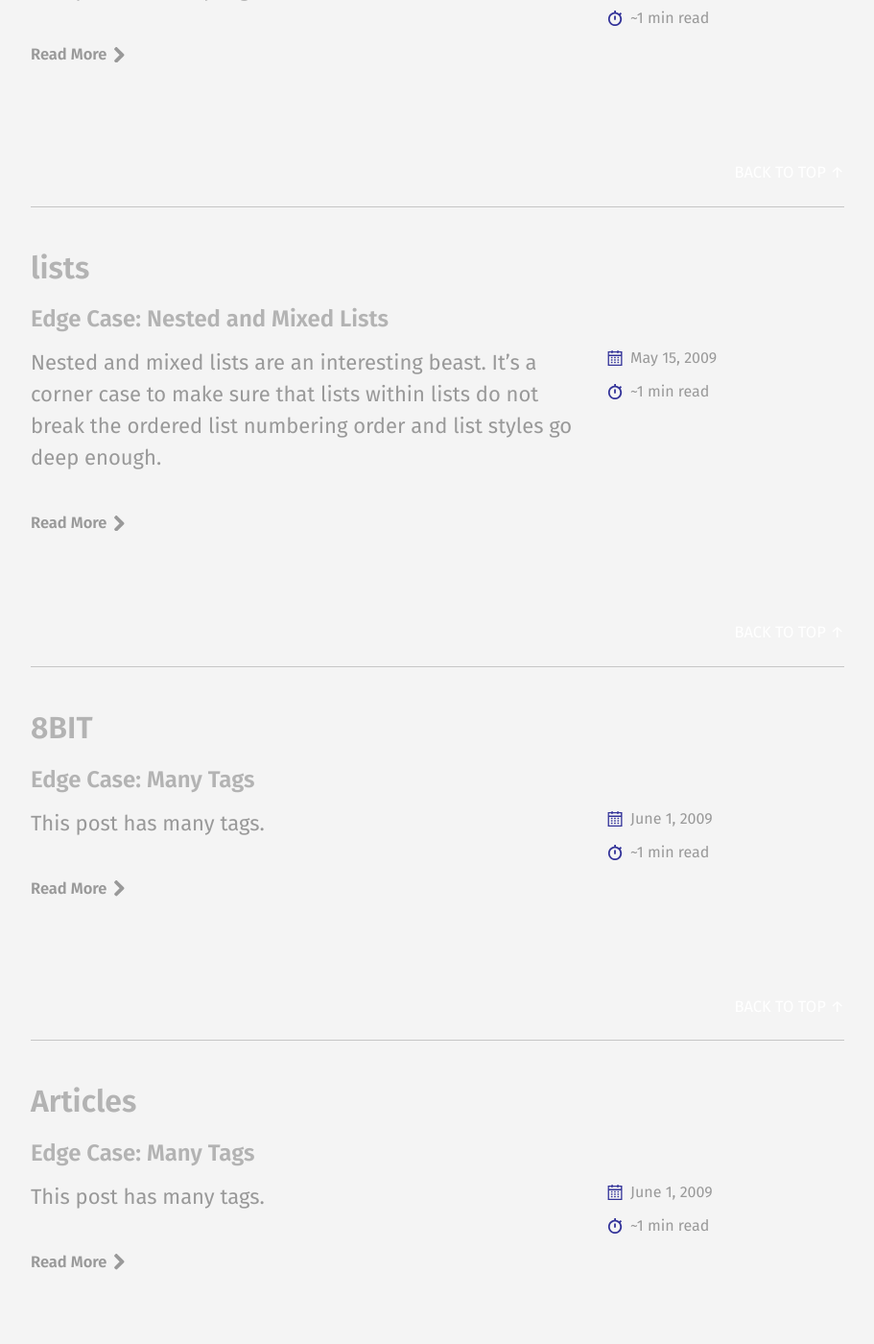
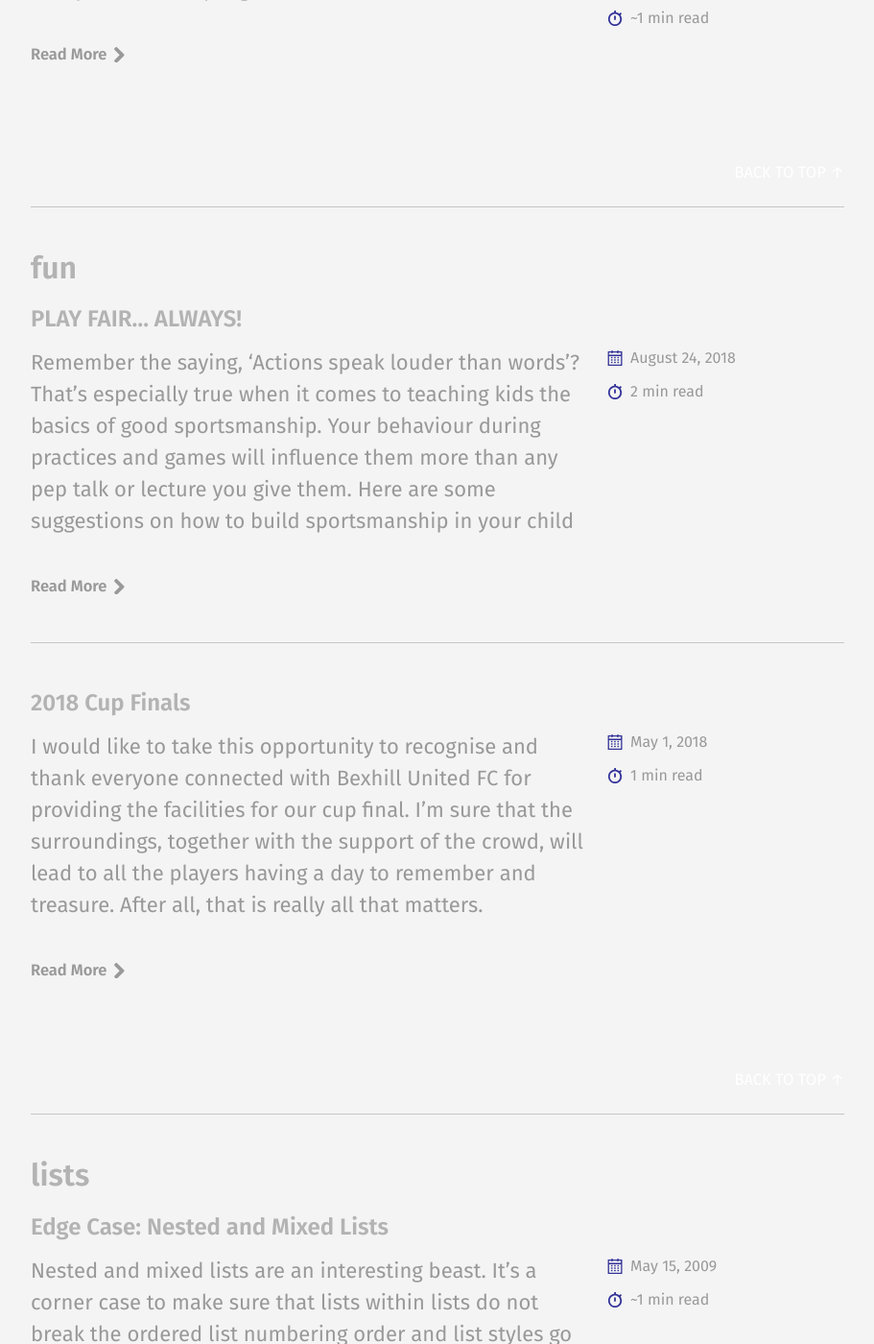
Before and after one commit to rotherleague/Rother, a Jekyll site: the page built from tags.md, in a window 1280 px wide and 1400 px high, scrolled down 29025 px. Shown: the whole window at 96% size, without its empty margins (56-967 px from the left). Built offline with Jekyll 4.4.1, drawn with Linux system fonts in a browser that asks for light colours; a script that is not in the unit is left out; comment, search, counter and statistics services are not loaded; some of the changed text lies outside the part shown.

Commit message:
Update 2018-05-01-2018-cup-finals.md

```diff
--- a/_posts/2018-05-01-2018-cup-finals.md
+++ b/_posts/2018-05-01-2018-cup-finals.md
@@ -8,6 +8,7 @@ tags:
   - Cup final
   - Rother
   - League
+  - fun
 ---
 
 ### 2018 Cup Finals
```
